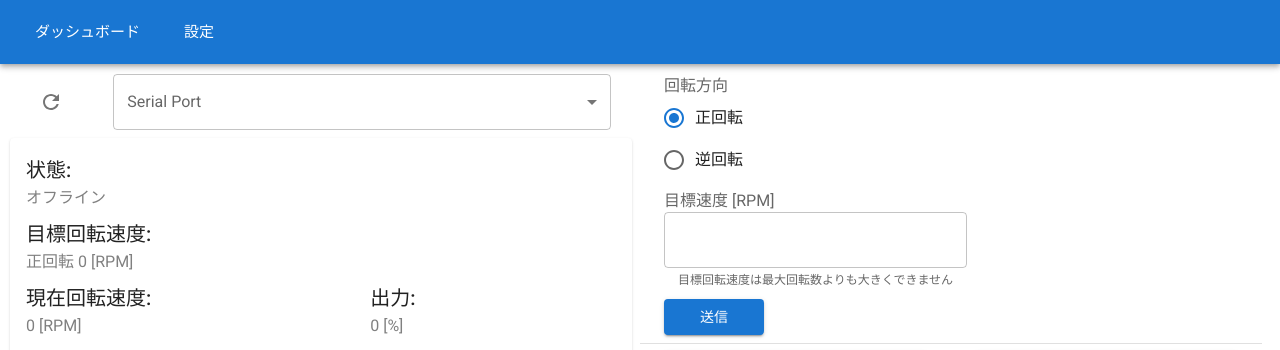
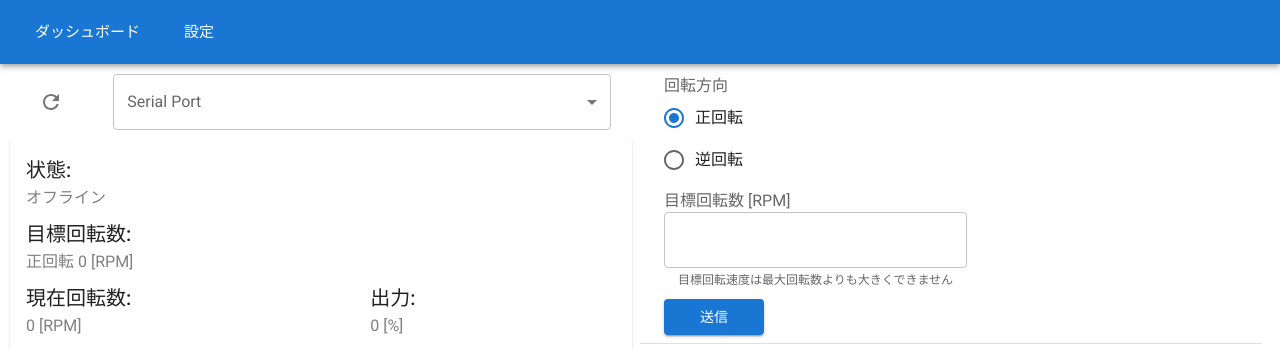
Before and after one commit to TNCT-Mechatech/spindle-speed-controller, a React (Vite) app: page / in a window 1280 px wide. Shown: the top 350 px of the page. Built offline with nearby package versions, Linux system fonts and the light colour scheme.

Commit message:
change: using word "回転数" instead of "回転速度"

```diff
--- a/src/MachineStatus.tsx
+++ b/src/MachineStatus.tsx
@@ -47,7 +47,7 @@ export default function MachineStatus() {
                         </Box>
                         <Box>
                             <Typography variant={"h6"}>
-                                目標回転速度:
+                                目標回転数:
                             </Typography>
                             <Typography
                                 variant={"body1"}
@@ -63,7 +63,7 @@ export default function MachineStatus() {
                         >
                             <Grid item xs={5}>
                                 <Typography variant={"h6"}>
-                                    現在回転速度:
+                                    現在回転数:
                                 </Typography>
                                 <Typography
                                     variant={"body1"}
--- a/src/MaxSpeedSettings.tsx
+++ b/src/MaxSpeedSettings.tsx
@@ -33,7 +33,7 @@ export default function MaxSpeedSettings() {
 
     return (
         <Container>
-            <Typography variant={"h6"}>最大回転速度 [RPM]</Typography>
+            <Typography variant={"h6"}>最大回転数 [RPM]</Typography>
             <TextField
                 required={true}
                 value={maxSpeed}
--- a/src/TargetSetting.tsx
+++ b/src/TargetSetting.tsx
@@ -61,7 +61,7 @@ export default function TargetSetting() {
                     </RadioGroup>
                 </FormControl>
                 <Box>
-                    <InputLabel>目標速度 [RPM]</InputLabel>
+                    <InputLabel>目標回転数 [RPM]</InputLabel>
                     <TextField
                         error={isError}
                         helperText="目標回転速度は最大回転数よりも大きくできません"
```
